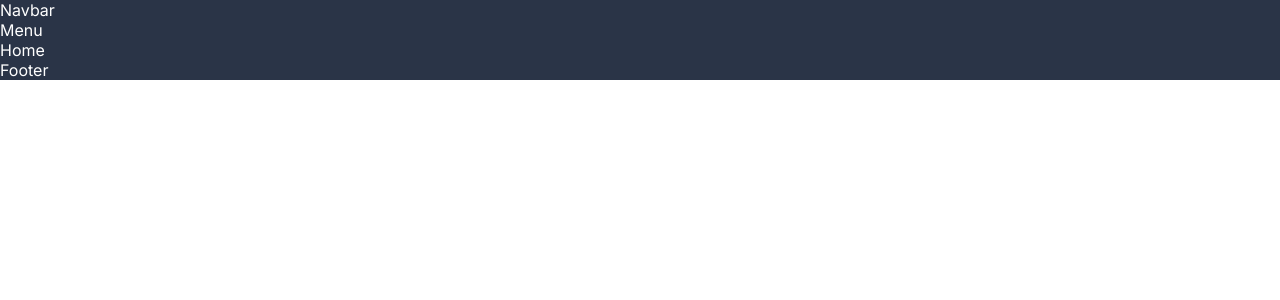
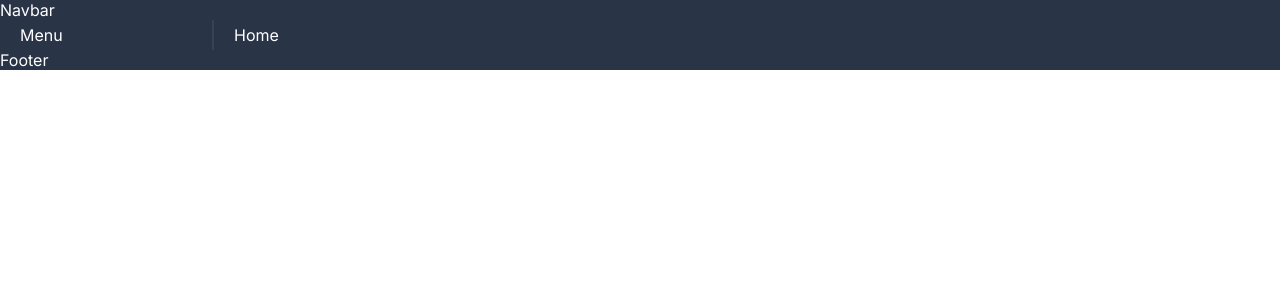
Before and after one commit to Darthdevv/React-Admin-Dashboard, a React (Vite) app: page / in a window 1280 px wide. Shown: the top 300 px of the page. Built offline with nearby package versions, Linux system fonts and the light colour scheme.

Commit message:
⚛️  style: adding styes for dashboard

```diff
--- a/src/styles/global.scss
+++ b/src/styles/global.scss
@@ -17,3 +17,19 @@ a {
   background-color: $main-bg;
   color: $main-color;
 }
+
+
+.container{
+  display: flex;
+}
+
+.menuContainer{
+  width: 250px;
+  padding: 5px 20px;
+  border-right: 2px solid $soft-bg;
+}
+
+.contentContainer{
+  padding: 5px 20px;
+  width: 100%;
+}
```
